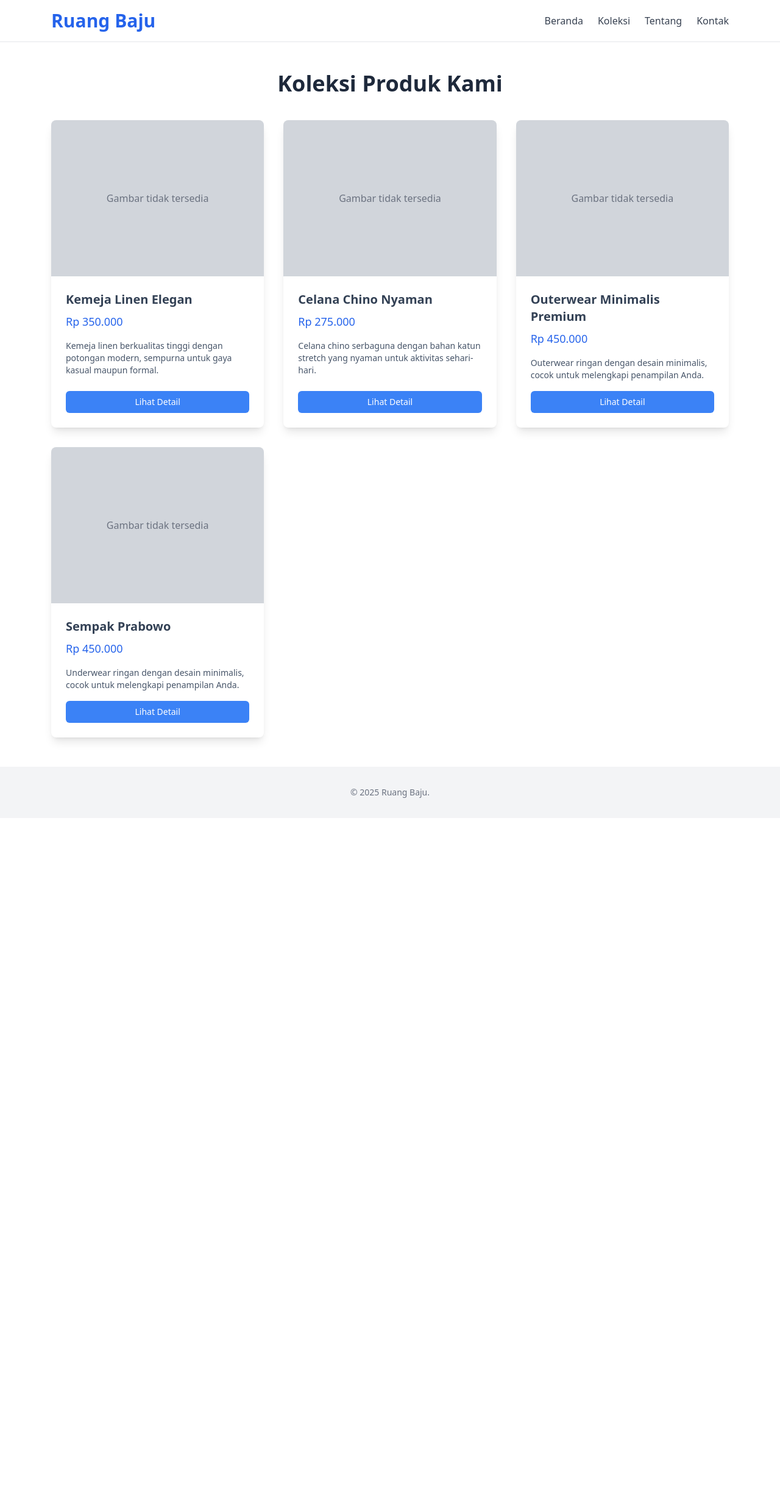
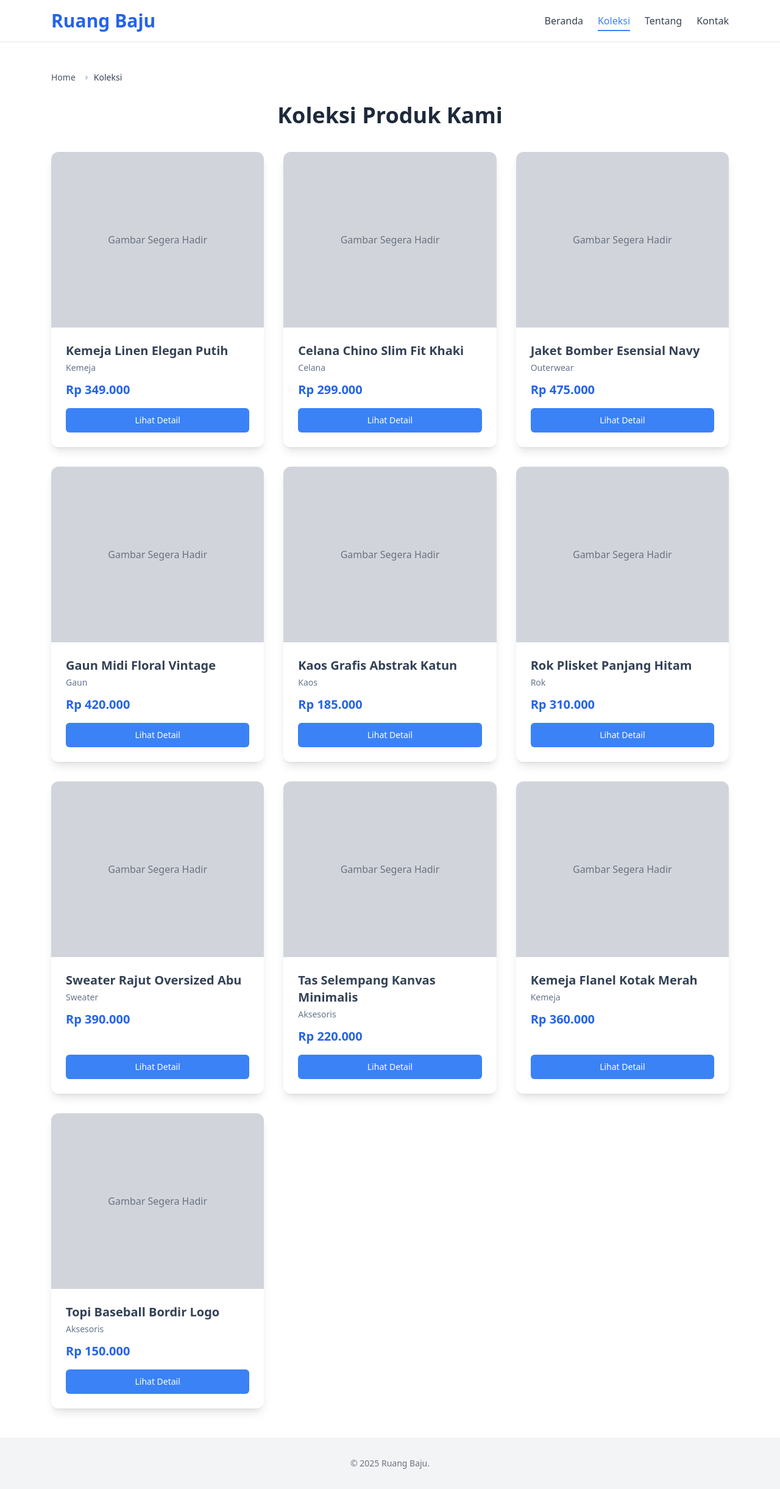
Before and after one commit to MuhWldns/ruang-baju, a PHP site: page /folder/products.php in a window 1280 px wide. Shown: the whole page at 61% size. Before the commit the page ends 1308 px from the top, so only its background shows below. Run offline with PHP 8.4, Linux system fonts and the light colour scheme; some libraries are stand-ins or nearby versions.

Commit message:
adding sort by categories

```diff
--- a/index.php
+++ b/index.php
@@ -39,7 +39,7 @@ if (file_exists($json_file_path_index) && is_readable($json_file_path_index)) {
         <div class="container mx-auto px-5 max-w-6xl">
             <h2 class="text-3xl font-bold text-slate-800 mb-12 text-center">Kategori Populer</h2>
             <div class="grid grid-cols-1 sm:grid-cols-2 lg:grid-cols-4 gap-6 md:gap-8">
-                <a href="produk.php?kategori=Kemeja"
+                <a href="products.php?kategori=Kemeja"
                     class="block bg-white rounded-xl shadow-lg overflow-hidden group transition-all duration-300 hover:shadow-2xl">
                     <div class="h-56 w-full overflow-hidden">
                         <img src="https://images.unsplash.com/photo-1596755094514-f87e34085b2c?q=80&w=1976&auto=format&fit=crop&ixlib=rb-4.1.0&ixid=M3wxMjA3fDB8MHxwaG90by1wYWdlfHx8fGVufDB8fHx8fA%3D%3D"
--- a/products.php
+++ b/products.php
@@ -1,65 +1,110 @@
 <?php
-// Path ke file JSON
+
+$selected_category = null;
+if (isset($_GET['kategori']) && !empty(trim($_GET['kategori']))) {
+    $selected_category = urldecode(trim($_GET['kategori']));
+}
+
+
+$pageTitle = "Koleksi Produk";
+$page_main_title = "Koleksi Produk Kami";
+
+if ($selected_category) {
+    $pageTitle = "Kategori: " . htmlspecialchars($selected_category);
+    $page_main_title = "Kategori: " . htmlspecialchars($selected_category);
+}
+
+require_once 'header.php';
+
+
 $json_file_path = 'produk.json';
-$products = [];
+$all_products = [];
+$products_to_display = [];
 
-// Cek apakah file JSON ada dan bisa dibaca
 if (file_exists($json_file_path) && is_readable($json_file_path)) {
     $json_data = file_get_contents($json_file_path);
     $decoded_products = json_decode($json_data, true);
+    if (json_last_error() === JSON_ERROR_NONE && is_array($decoded_products)) {
+        $all_products = $decoded_products;
+    }
+}
 
-
-    if (json_last_error() === JSON_ERROR_NONE && is_array($decoded_products)) {
-        $products = $decoded_products;
-    } else {
-       echo "Terjadi kesalahan saat memuat data produk. Silakan periksa format JSON.";
+if ($selected_category && !empty($all_products)) {
+    foreach ($all_products as $product_item) {
+        if (isset($product_item['kategori']) && strtolower($product_item['kategori']) === strtolower($selected_category)) {
+            $products_to_display[] = $product_item;
+        }
     }
 } else {
-    error_log("Product JSON file not found or not readable at: " . $json_file_path);
+    $products_to_display = $all_products;
 }
-?>
-<!DOCTYPE html>
-<html lang="id">
-
-<head>
-    <meta charset="UTF-8">
-    <title>Koleksi Produk - Ruang Baju </title>
-    <meta name="viewport" content="width=device-width, initial-scale=1.0">
-    <script src="https://cdn.tailwindcss.com"></script>
-</head>
-
-<body class="bg-white text-slate-800 font-sans leading-relaxed flex flex-col min-h-screen">
-
-    <?php
-    require_once 'header.php';
 ?>
 
 <main class="flex-grow py-12">
     <div class="container mx-auto px-5 max-w-6xl">
-            <h1 class="text-4xl font-bold text-slate-800 mb-10 text-center">Koleksi Produk Kami</h1>
 
-            <?php if (!empty($products)): ?>
+        <nav aria-label="Breadcrumb" class="mb-8 text-sm text-slate-600">
+            <ol class="list-none p-0 inline-flex space-x-1.5 items-center">
+                <li class="flex items-center">
+                    <a href="index.php" class="hover:text-blue-500 hover:underline">Home</a>
+                </li>
+                <li class="flex items-center">
+                    <svg class="w-3 h-3 text-slate-400 mx-1.5" fill="currentColor" viewBox="0 0 20 20"
+                        xmlns="http://www.w3.org/2000/svg">
+                        <path fill-rule="evenodd"
+                            d="M7.293 14.707a1 1 0 010-1.414L10.586 10 7.293 6.707a1 1 0 011.414-1.414l4 4a1 1 0 010 1.414l-4 4a1 1 0 01-1.414 0z"
+                            clip-rule="evenodd"></path>
+                    </svg>
+                    <?php if ($selected_category): ?>
+                    <a href="products.php" class="hover:text-blue-500 hover:underline">Koleksi</a>
+                    <?php else: ?>
+                    <span class="font-medium text-slate-700">Koleksi</span> <?php endif; ?>
+                </li>
+                <?php if ($selected_category): ?>
+                <li class="flex items-center">
+                    <svg class="w-3 h-3 text-slate-400 mx-1.5" fill="currentColor" viewBox="0 0 20 20"
+                        xmlns="http://www.w3.org/2000/svg">
+                        <path fill-rule="evenodd"
+                            d="M7.293 14.707a1 1 0 010-1.414L10.586 10 7.293 6.707a1 1 0 011.414-1.414l4 4a1 1 0 010 1.414l-4 4a1 1 0 01-1.414 0z"
+                            clip-rule="evenodd"></path>
+                    </svg>
+                    <span class="font-medium text-slate-700"><?php echo htmlspecialchars($selected_category); ?></span>
+                </li>
+                <?php endif; ?>
+            </ol>
+        </nav>
+        <h1 class="text-3xl md:text-4xl font-bold text-slate-800 mb-10 text-center">
+            <?php echo htmlspecialchars($page_main_title); ?></h1>
+
+        <?php if (!empty($products_to_display)): ?>
         <div class="grid grid-cols-1 sm:grid-cols-2 lg:grid-cols-3 gap-8">
-                <?php foreach ($products as $product): ?>
-                <div class="bg-white rounded-lg shadow-lg overflow-hidden flex flex-col">
+            <?php foreach ($products_to_display as $product): ?>
+            <div
+                class="bg-white rounded-xl shadow-lg overflow-hidden flex flex-col group transition-all duration-300 hover:shadow-2xl">
+                <a href="detail_product.php?id=<?php echo htmlspecialchars($product['id']); ?>"
+                    class="block overflow-hidden h-72">
                     <?php if (!empty($product['gambarUrl']) && file_exists($product['gambarUrl'])): ?>
                     <img src="<?php echo htmlspecialchars($product['gambarUrl']); ?>"
-                        alt="<?php echo htmlspecialchars($product['nama']); ?>" class="h-64 w-full object-cover">
+                        alt="<?php echo htmlspecialchars($product['nama']); ?>"
+                        class="w-full h-full object-cover group-hover:scale-105 transition-transform duration-300">
                     <?php else: ?>
-                    <div class="bg-gray-300 h-64 w-full flex items-center justify-center text-gray-500">
-                        <span>Gambar tidak tersedia</span>
+                    <div class="bg-gray-300 h-full w-full flex items-center justify-center text-gray-500">
+                        <span>Gambar Segera Hadir</span>
                     </div>
                     <?php endif; ?>
+                </a>
                 <div class="p-6 flex flex-col flex-grow">
-                        <h3 class="text-xl font-semibold text-slate-700 mb-2">
-                            <?php echo htmlspecialchars($product['nama']); ?></h3>
-                        <p class="text-lg text-blue-600 font-medium mb-4">Rp
+                    <h3 class="text-xl font-semibold text-slate-700 mb-1 group-hover:text-blue-600 transition-colors">
+                        <a
+                            href="detail_product.php?id=<?php echo htmlspecialchars($product['id']); ?>"><?php echo htmlspecialchars($product['nama']); ?></a>
+                    </h3>
+                    <?php if (!empty($product['kategori'])): ?>
+                    <p class="text-sm text-slate-500 mb-3"><?php echo htmlspecialchars($product['kategori']); ?></p>
+                    <?php endif; ?>
+                    <p class="text-xl text-blue-600 font-semibold mb-4">Rp
                         <?php echo htmlspecialchars($product['harga']); ?></p>
-                        <p class="text-slate-600 text-sm mb-4 flex-grow">
-                            <?php echo htmlspecialchars($product['deskripsi']); ?></p>
                     <a href="detail_product.php?id=<?php echo htmlspecialchars($product['id']); ?>"
-                            class="mt-auto inline-block bg-blue-500 text-white text-center text-sm py-2 px-4 rounded-md hover:bg-blue-600 transition-colors">
-
+                        class="mt-auto w-full text-center bg-blue-500 text-white text-sm py-2.5 px-4 rounded-md hover:bg-blue-600 transition-colors font-medium">
                         Lihat Detail
                     </a>
                 </div>
@@ -67,8 +112,36 @@ if (file_exists($json_file_path) && is_readable($json_file_path)) {
             <?php endforeach; ?>
         </div>
         <?php else: ?>
-            <p class="text-center text-slate-500 col-span-full">Tidak ada produk untuk ditampilkan saat ini atau terjadi
-                kesalahan saat memuat data produk.</p>
+        <div class="text-center py-10 bg-white rounded-xl shadow-lg">
+            <svg class="mx-auto h-12 w-12 text-slate-400" fill="none" viewBox="0 0 24 24" stroke="currentColor"
+                aria-hidden="true">
+                <path vector-effect="non-scaling-stroke" stroke-linecap="round" stroke-linejoin="round" stroke-width="2"
+                    d="M9 13h6m-3-3v6m-9 1V7a2 2 0 012-2h6l2 2h6a2 2 0 012 2v8a2 2 0 01-2 2H5a2 2 0 01-2-2z" />
+            </svg>
+            <h3 class="mt-2 text-lg font-medium text-slate-800">
+                <?php if ($selected_category): ?>
+                Produk Tidak Ditemukan
+                <?php else: ?>
+                Belum Ada Produk
+                <?php endif; ?>
+            </h3>
+            <p class="mt-1 text-sm text-slate-500">
+                <?php if ($selected_category): ?>
+                Maaf, tidak ada produk yang ditemukan untuk kategori
+                "<?php echo htmlspecialchars($selected_category); ?>".
+                <?php else: ?>
+                Silakan cek kembali nanti atau hubungi kami jika ada pertanyaan.
+                <?php endif; ?>
+            </p>
+            <?php if ($selected_category): ?>
+            <div class="mt-6">
+                <a href="products.php"
+                    class="inline-flex items-center px-4 py-2 border border-transparent shadow-sm text-sm font-medium rounded-md text-white bg-blue-500 hover:bg-blue-600 focus:outline-none focus:ring-2 focus:ring-offset-2 focus:ring-blue-500">
+                    Lihat Semua Koleksi
+                </a>
+            </div>
+            <?php endif; ?>
+        </div>
         <?php endif; ?>
     </div>
 </main>
@@ -76,27 +149,3 @@ if (file_exists($json_file_path) && is_readable($json_file_path)) {
 <?php
 require_once 'footer.php';
 ?>
-
-    <script>
-    document.getElementById('currentYear').textContent = new Date().getFullYear();
-
-
-    document.addEventListener('DOMContentLoaded', function() {
-        const navLinks = document.querySelectorAll('.main-nav a.nav-link');
-        navLinks.forEach(link => {
-            link.classList.remove('text-blue-500', 'border-blue-500',
-                'border-b-2');
-            link.classList.add('text-gray-700');
-
-            if (link.getAttribute('href') === 'produk.php') {
-                link.classList.remove('text-gray-700');
-                link.classList.add('text-blue-500', 'border-b-2',
-                    'border-blue-500');
-            }
-        });
-    });
-    </script>
-
-</body>
-
-</html>
```
Also changed, not shown: produk.json (+65 -17 lines). Lines whose indentation alone changed are shown as unchanged.
